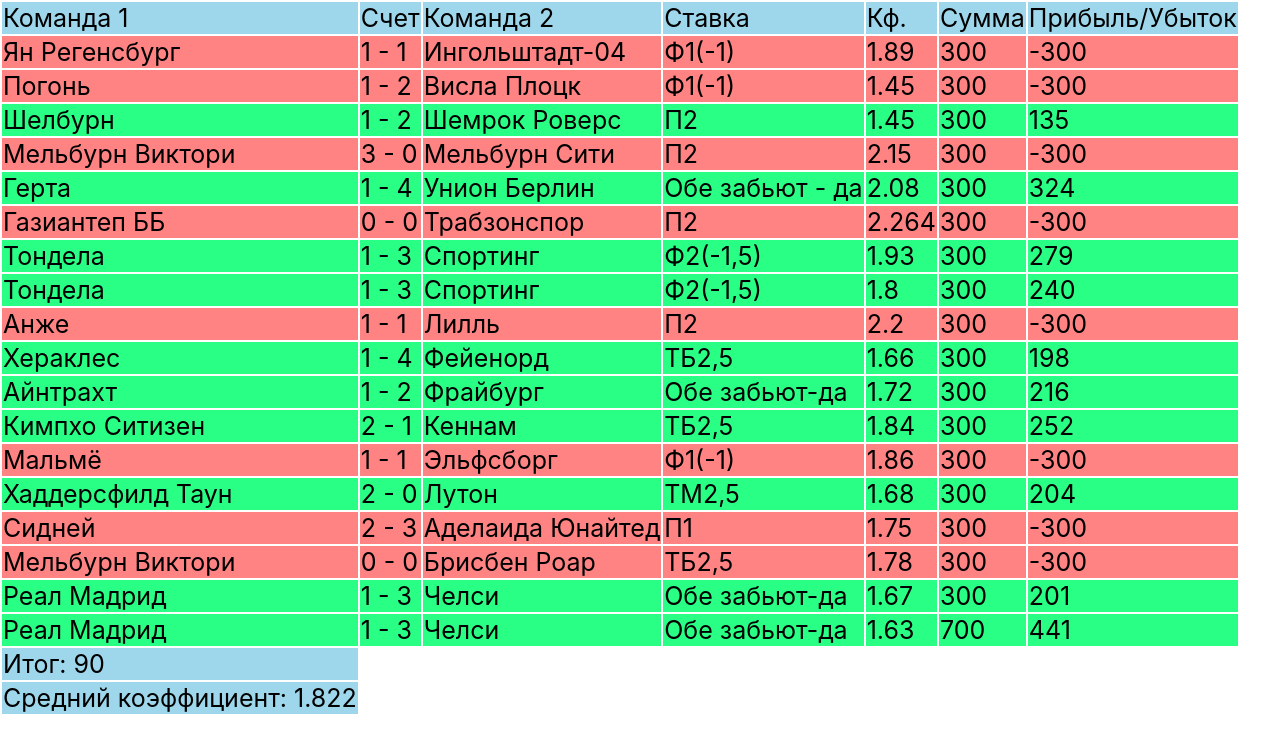
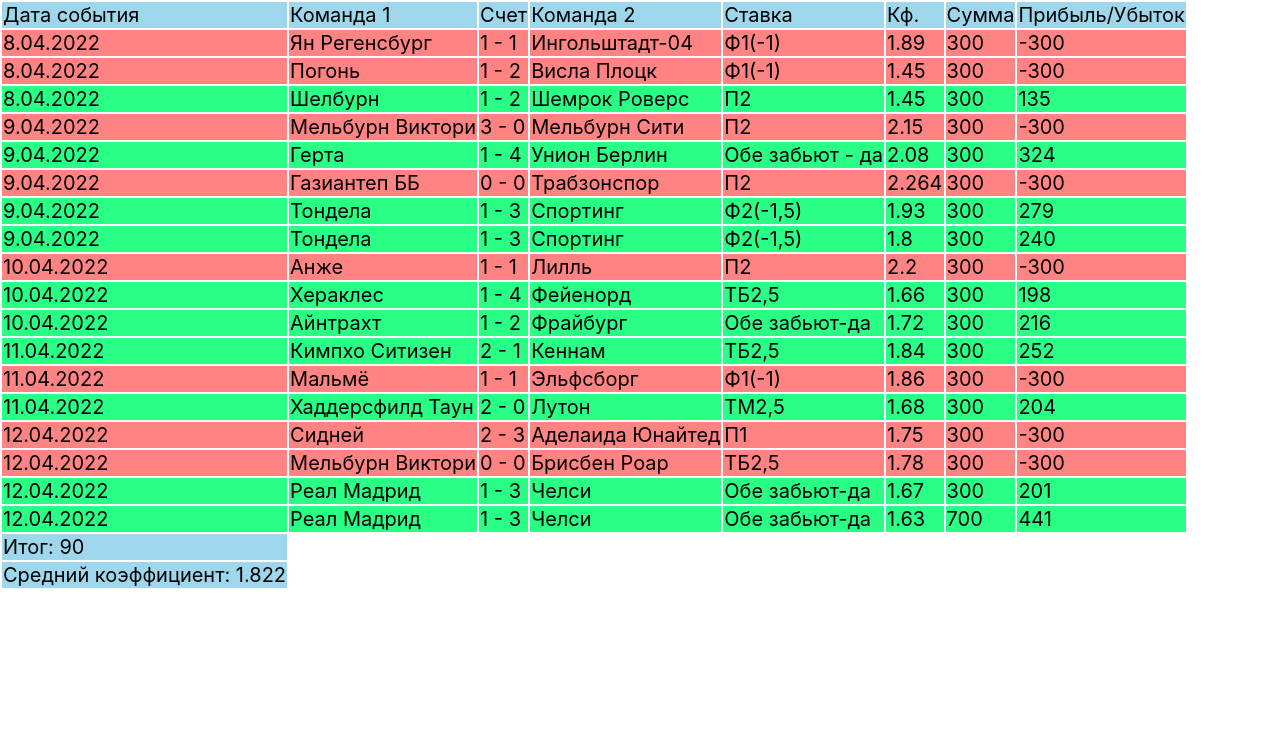
Before and after one commit to bumslang/football, a React (Create React App) app: page / in a window 1280 px wide. Shown: the top 752 px of the page. Built offline with nearby package versions, Linux system fonts and the light colour scheme.

Commit message:
update file 16

```diff
--- a/src/App.js
+++ b/src/App.js
@@ -4,52 +4,56 @@
   let sum = 0;
   let kf = 0;
   let arr = [
-    ['Ян Регенсбург', 1, 1, 'Ингольштадт-04', 'Ф1(-1)', 1.89, 300, "минус",],
-    ['Погонь', 1, 2, 'Висла Плоцк', 'Ф1(-1)', 1.45, 300, "минус"],
-    ['Шелбурн', 1, 2, 'Шемрок Роверс', 'П2', 1.45, 300, "плюс"],
-    ['Мельбурн Виктори', 3, 0, 'Мельбурн Сити', 'П2', 2.15, 300, "минус"],
-    ['Герта', 1, 4, 'Унион Берлин', 'Обе забьют - да', 2.08, 300, "плюс"],
-    ['Газиантеп ББ', 0, 0, 'Трабзонспор', 'П2', 2.264, 300, "минус"],
-    ['Тондела', 1, 3, 'Спортинг', 'Ф2(-1,5)', 1.93, 300, "плюс"],
-    ['Тондела', 1, 3, 'Спортинг', 'Ф2(-1,5)', 1.80, 300, "плюс"],
-    ['Анже', 1, 1, 'Лилль', 'П2', 2.2, 300, "минус"],
-    ['Хераклес', 1, 4, 'Фейенорд', 'ТБ2,5', 1.66, 300, "плюс"],
-    ['Айнтрахт', 1, 2, 'Фрайбург', 'Обе забьют-да', 1.72, 300, "плюс"],
-    ['Кимпхо Ситизен', 2, 1, 'Кеннам', 'ТБ2,5', 1.84, 300, "плюс"],
-    ['Мальмё', 1, 1, 'Эльфсборг', 'Ф1(-1)', 1.86, 300, "минус"],
-    ['Хаддерсфилд Таун', 2, 0, 'Лутон', 'ТМ2,5', 1.68, 300, "плюс"],
-    ['Сидней', 2, 3, 'Аделаида Юнайтед', 'П1', 1.75, 300, "минус"],
-    ['Мельбурн Виктори', 0, 0, 'Брисбен Роар', 'ТБ2,5', 1.78, 300, "минус"],
-    ['Реал Мадрид', 1, 3, 'Челси', 'Обе забьют-да', 1.67, 300, "плюс"],
-    ['Реал Мадрид', 1, 3, 'Челси', 'Обе забьют-да', 1.63, 700, "плюс"],
+    ['Ян Регенсбург', 1, 1, 'Ингольштадт-04', 'Ф1(-1)', 1.89, 300, "минус", '8.04.2022'],
+    ['Погонь', 1, 2, 'Висла Плоцк', 'Ф1(-1)', 1.45, 300, "минус", '8.04.2022'],
+    ['Шелбурн', 1, 2, 'Шемрок Роверс', 'П2', 1.45, 300, "плюс", '8.04.2022'],
+    ['Мельбурн Виктори', 3, 0, 'Мельбурн Сити', 'П2', 2.15, 300, "минус", '9.04.2022'],
+    ['Герта', 1, 4, 'Унион Берлин', 'Обе забьют - да', 2.08, 300, "плюс", '9.04.2022'],
+    ['Газиантеп ББ', 0, 0, 'Трабзонспор', 'П2', 2.264, 300, "минус", '9.04.2022'],
+    ['Тондела', 1, 3, 'Спортинг', 'Ф2(-1,5)', 1.93, 300, "плюс", '9.04.2022'],
+    ['Тондела', 1, 3, 'Спортинг', 'Ф2(-1,5)', 1.80, 300, "плюс", '9.04.2022'],
+    ['Анже', 1, 1, 'Лилль', 'П2', 2.2, 300, "минус", '10.04.2022'],
+    ['Хераклес', 1, 4, 'Фейенорд', 'ТБ2,5', 1.66, 300, "плюс", '10.04.2022'],
+    ['Айнтрахт', 1, 2, 'Фрайбург', 'Обе забьют-да', 1.72, 300, "плюс", '10.04.2022'],
+    ['Кимпхо Ситизен', 2, 1, 'Кеннам', 'ТБ2,5', 1.84, 300, "плюс", '11.04.2022'],
+    ['Мальмё', 1, 1, 'Эльфсборг', 'Ф1(-1)', 1.86, 300, "минус", '11.04.2022'],
+    ['Хаддерсфилд Таун', 2, 0, 'Лутон', 'ТМ2,5', 1.68, 300, "плюс", '11.04.2022'],
+    ['Сидней', 2, 3, 'Аделаида Юнайтед', 'П1', 1.75, 300, "минус", '12.04.2022'],
+    ['Мельбурн Виктори', 0, 0, 'Брисбен Роар', 'ТБ2,5', 1.78, 300, "минус", '12.04.2022'],
+    ['Реал Мадрид', 1, 3, 'Челси', 'Обе забьют-да', 1.67, 300, "плюс", '12.04.2022'],
+    ['Реал Мадрид', 1, 3, 'Челси', 'Обе забьют-да', 1.63, 700, "плюс", '12.04.2022'],
   ];
 
   let result = arr.map((elem, ind) => {
     kf = (kf + elem[5])
     if (elem[7] === 'минус') {
       sum = sum - elem[6];
-    } else if (elem[7] === 'возврат'){
+    } else if (elem[7] === 'возврат') {
       sum = sum + 0
     } else {
-      sum = sum + (elem[6] * elem[5])-elem[6];
+      sum = sum + (elem[6] * elem[5]) - elem[6];
     }
 
-    return <tr key={nanoid()} style={{ backgroundColor: elem[7] === 'минус' ? '#ff8383' : '#2aff85' }}>
+    return <>
+      <tr key={nanoid()} style={{ backgroundColor: elem[7] === 'минус' ? '#ff8383' : '#2aff85' }}>
+        <td>{elem[8]}</td>
         <td>{elem[0]}</td>
         <td>{elem[1]} {'-'} {elem[2]}</td>
         <td>{elem[3]}</td>
         <td>{elem[4]}</td>
         <td>{elem[5]}</td>
         <td>{elem[6]}</td>
-      <td>{elem[7]==='минус'?-300:elem[6]*elem[5]-elem[6]}</td>
+        <td>{elem[7] === 'минус' ? -300 : elem[6] * elem[5] - elem[6]}</td>
       </tr>
+    </>
   })
 
 
   return <>
-    <table style={{ fontSize: '25px'}} >
+    <table style={{ fontSize: '20px' }} >
       <thead>
-        <tr style={{ backgroundColor: '#9ed7eb'}} >
+        <tr style={{ backgroundColor: '#9ed7eb' }} >
+          <td>Дата события</td>
           <td>Команда 1</td>
           <td>Счет</td>
           <td>Команда 2</td>
@@ -59,10 +63,10 @@
           <td>Прибыль/Убыток</td>
         </tr>
         {result}
-        <tr style={{ backgroundColor: '#9ed7eb'}} >
+        <tr style={{ backgroundColor: '#9ed7eb' }} >
           <td>Итог: {sum}</td>
         </tr >
-        <tr style={{ backgroundColor: '#9ed7eb'}} >
+        <tr style={{ backgroundColor: '#9ed7eb' }} >
           <td>Средний коэффициент: {(kf / arr.length).toFixed(3)}</td>
         </tr>
       </thead>
```
Lines whose indentation alone changed are shown as unchanged.
